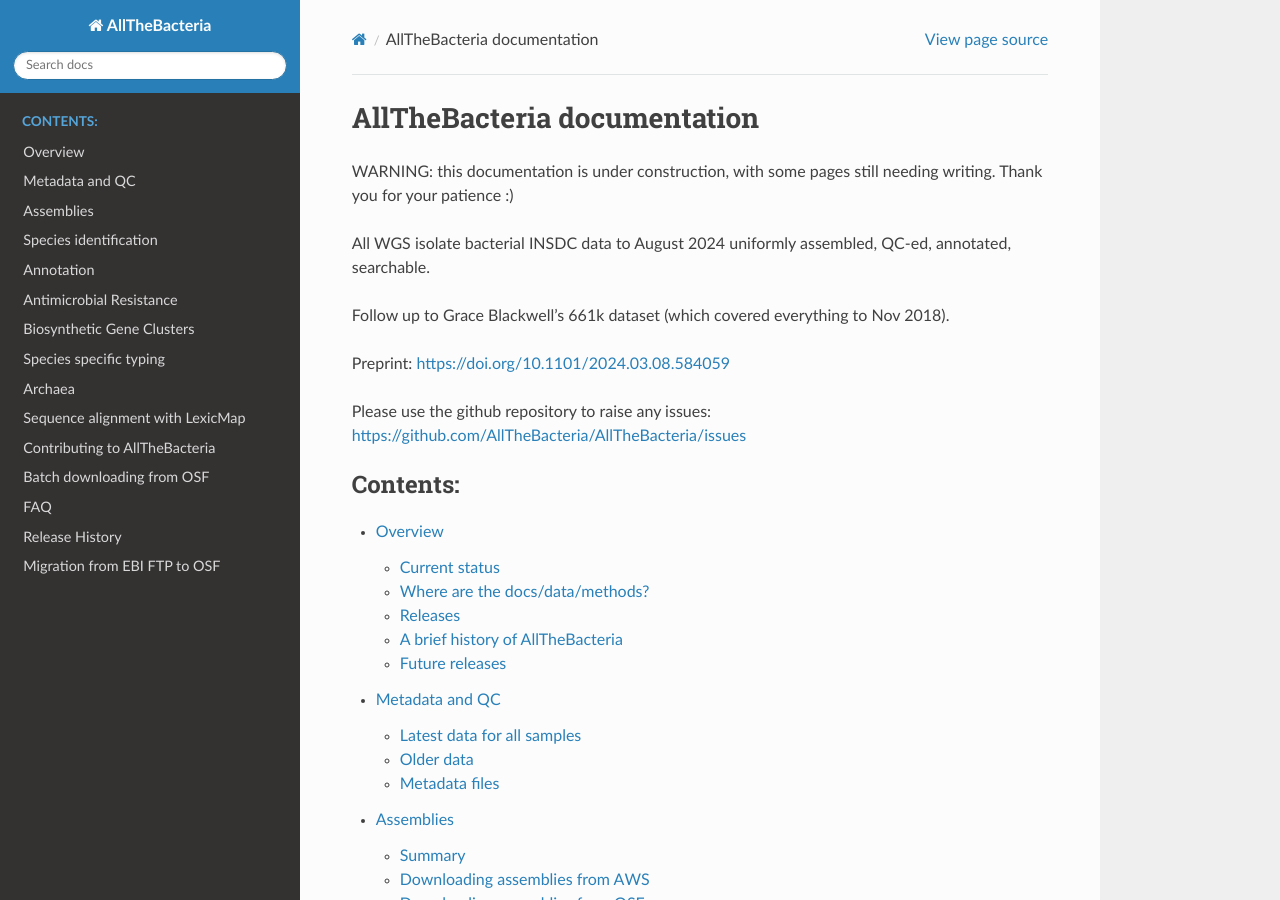
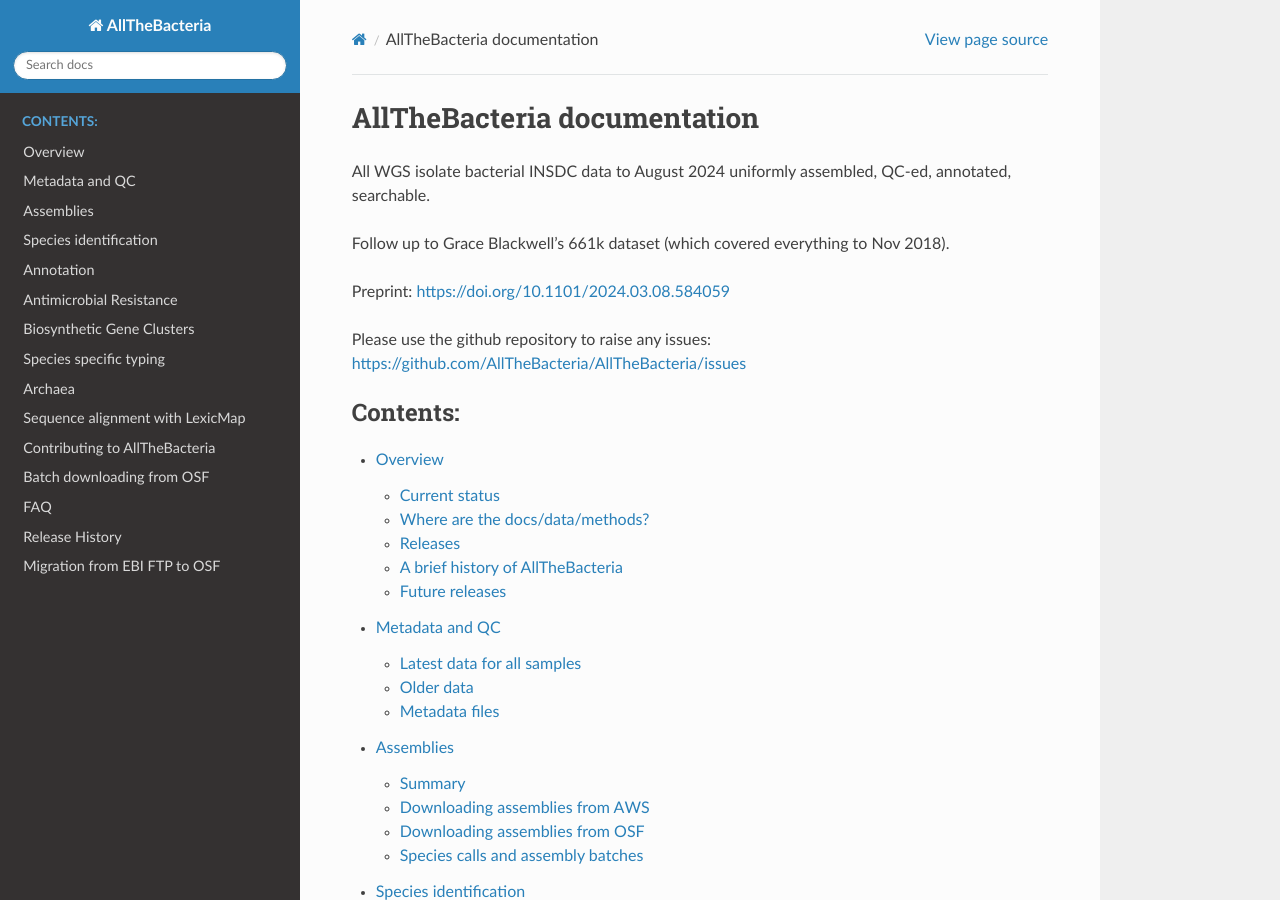
Before and after one commit to AllTheBacteria/AllTheBacteria, a Sphinx documentation site: the page built from docs/index.rst, in a window 1280 px wide and 900 px high. Built offline with Sphinx 7.4.7 and the Read the Docs theme 3.1.0, drawn with Linux system fonts in a browser that asks for light colours.

Commit message:
remove warning on main page of docs

```diff
--- a/docs/index.rst
+++ b/docs/index.rst
@@ -5,9 +5,6 @@
 
 AllTheBacteria documentation
 ============================
-
-WARNING: this documentation is under construction, with some pages
-still needing writing. Thank you for your patience :)
 
 All WGS isolate bacterial INSDC data to August 2024 uniformly assembled,
 QC-ed, annotated, searchable.
```
